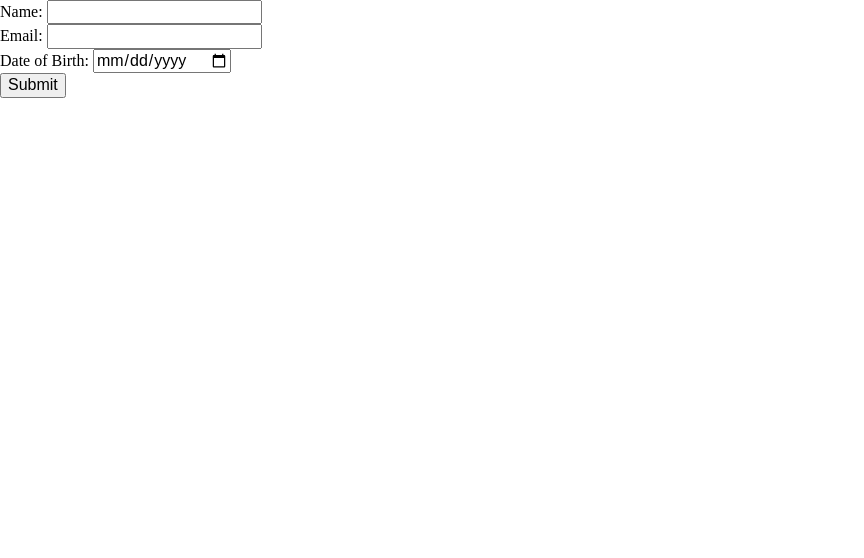
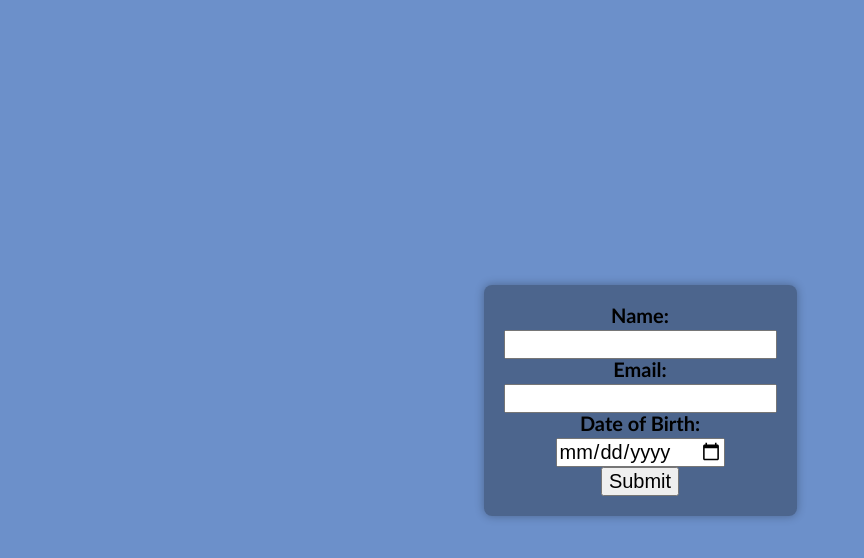
Before and after one commit to genesisgaytan00/362lab2, a plain HTML site: page index.html in a window 1280 px wide. Shown: the whole page, without its empty margins (0-864 px from the left). Drawn offline with Linux system fonts and the light colour scheme.

Commit message:
css changes

```diff
--- /dev/null
+++ b/css/style.css
@@ -0,0 +1,28 @@
+body {
+    display: flex;
+    justify-content: center;
+    align-items: center;
+    height: 100vh;
+    margin: 0;
+    font-family: Optima, sans-serif;
+    background-color:rgb(108, 144, 202);
+    font-size: 20px;
+}
+.form-container {
+    background-color: rgba(0, 0, 0, 0.3);
+    padding: 20px;
+    border-radius: 8px;
+    box-shadow: 0 0 10px rgba(0, 0, 0, 0.3);
+}
+.form {
+    text-align: center;
+}
+label {
+    font-weight: bold;
+    display: block;
+    margin-bottom: 5px;
+    font-size: 20px;
+}
+input[type="submit"]:hover {
+    background-color: #2b527c;
+}
--- a/index.html
+++ b/index.html
@@ -6,24 +6,30 @@
   <meta name="viewport" content="width=device-width,initial-scale=1.0,shrink-to-fit=no" />
   <link rel="stylesheet" media="screen" href="css/meyersreset-and-normalize-form.css" />
   <link rel="stylesheet" media="screen" href="css/screen.css" />
+  <link rel="stylesheet" href="css/style.css" />
 </head>
 <body>
-  <form action="#null" method="get" class="form">
+  <div class="form-container">
     <div class="form">
+      <form action="" method="get">
+        <div>
           <label for="name">Name: </label>
           <input type="text" name="name" id="name" required />
         </div>
-    <div class="form">
+        <div>
           <label for="email">Email: </label>
           <input type="email" name="email" id="email" required />
         </div>
-    <div class="form">
+        <div>
           <label for="dob">Date of Birth: </label>
           <input type="date" name="date" id="date" required />
         </div>
-    <div class="form">
+        <div>
           <input type="submit" value="Submit" />
         </div>
       </form>
+    </div>
+  </div>
 </body>
+
 </html>
```
Lines whose indentation alone changed are shown as unchanged.
